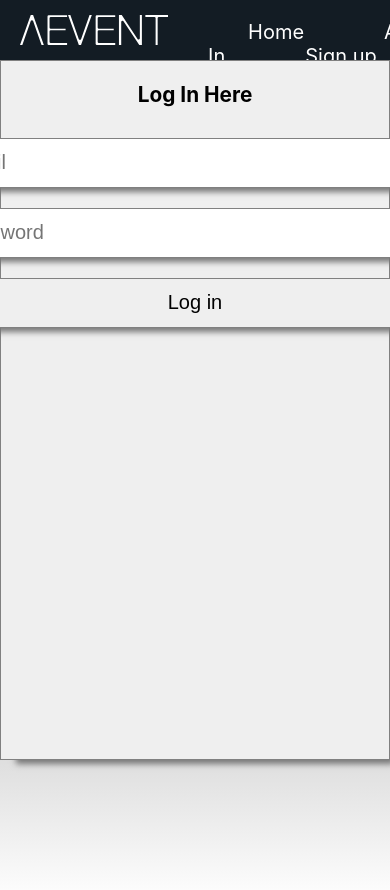
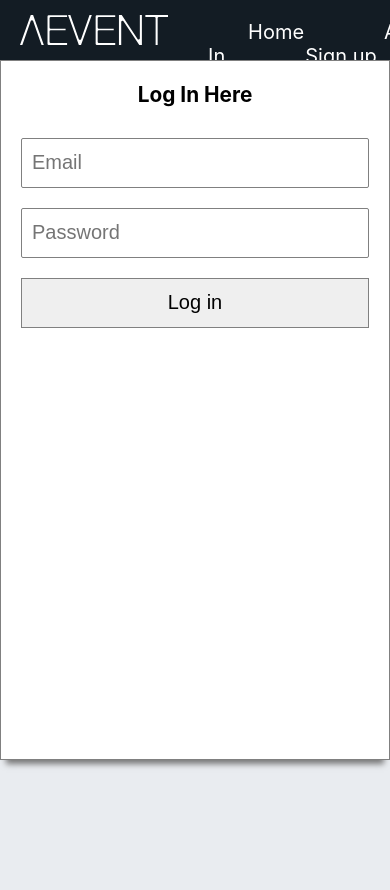
Before and after one commit to corporate-event-planner-webeu/corporate-event-planner-frontend, a React (Create React App) app: page /login in a window 390 px wide. Shown: the top 890 px of the page. Built offline with nearby package versions, Linux system fonts and the light colour scheme.

Commit message:
log-in mobile added

```diff
--- a/src/views/Login.js
+++ b/src/views/Login.js
@@ -20,7 +20,7 @@ class Login extends React.Component {
     return (
       <div>
         <LoginWrapperStyled>
-          <div className="style">
+          <div className="log-in">
           <h3>Log In Here</h3>
           <InputStyled>
           <input
@@ -56,45 +56,38 @@ export default connect(
 const LoginWrapperStyled = styled.div`
   display: flex;
   flex-direction: column;
-  /* justify-content: space-between; */
-  /* padding: 1rem; */
-  /* border: 2px solid white; */
   min-height: 100vh;
-  /* background-color: #404040 ; */
-  background-image: linear-gradient( #404040, white);
+  background: rgb(233,236,240);
   width: 100%;
-  /* background: linear-gradient(rgba(10, 10, 10), rgba(30, 30, 30, 0.1)), url("https://images.unsplash.com/6/blurred_lines.jpeg?ixlib=rb-1.2.1&ixid=eyJhcHBfaWQiOjEyMDd9&auto=format&fit=crop&w=1350&q=80"); */
-  /* background-color: rgba(255, 255, 255, 0.6); */
   color: black;
   align-items: center;
 
-  .style{
-    background: #efefef;
+  .log-in{
+    background: white;
     border: 1px solid grey;
     margin-top: 50px;
     height: 500px;
     width: 500px;
     -webkit-box-shadow: 0 10px 6px -6px #777;
-    -moz-box-shadow: 10px 10px 6px -6px #777;
-    box-shadow: 10px 10px 6px -6px #777;
   }
 
   input {
-    border: 1px solid rgba(255, 255, 255, 0.6);
+    border: 1px solid grey;
+    /* rgba(255, 255, 255, 0.6); */
     border-radius: 2px;
     padding-left: 10px;
     margin:10px;
-    width: 220px;
+    width: 350px;
     height: 50px;
     font-size: 2rem;
-    -webkit-box-shadow: 10 10px 6px -6px #777;
+    /* -webkit-box-shadow: 10 10px 6px -6px #777;
     -moz-box-shadow: 0 10px 6px -6px #777;
-    box-shadow: 0 10px 6px -6px #777;
+    box-shadow: 0 10px 6px -6px #777; */
   }
 
   button {
         height: 50px;
-        width: 220px;
+        width: 350px;
         margin-top: 10px;
         font-size: 2rem;
         -webkit-box-shadow: 0 10px 6px -6px #777;
@@ -108,20 +101,23 @@ const LoginWrapperStyled = styled.div`
     }
 
     @media (max-width: 600px){
-    .style {
+    .log-in {
       width: 100%;
       /* height: 580px; */
+      padding-left: 20px;
+      padding-right: 20px;
       height: 70rem;
       margin: 0 auto;
       justify-content: space-evenly;
     }
     input{
       border: 1px solid grey;
-      width: 500px;
+      width: 100%;
     }
     button{
       border: 1px solid grey;
-      width: 500px;
+      width: 100%;
+      box-shadow: none;
     }
   }
 `;
```
